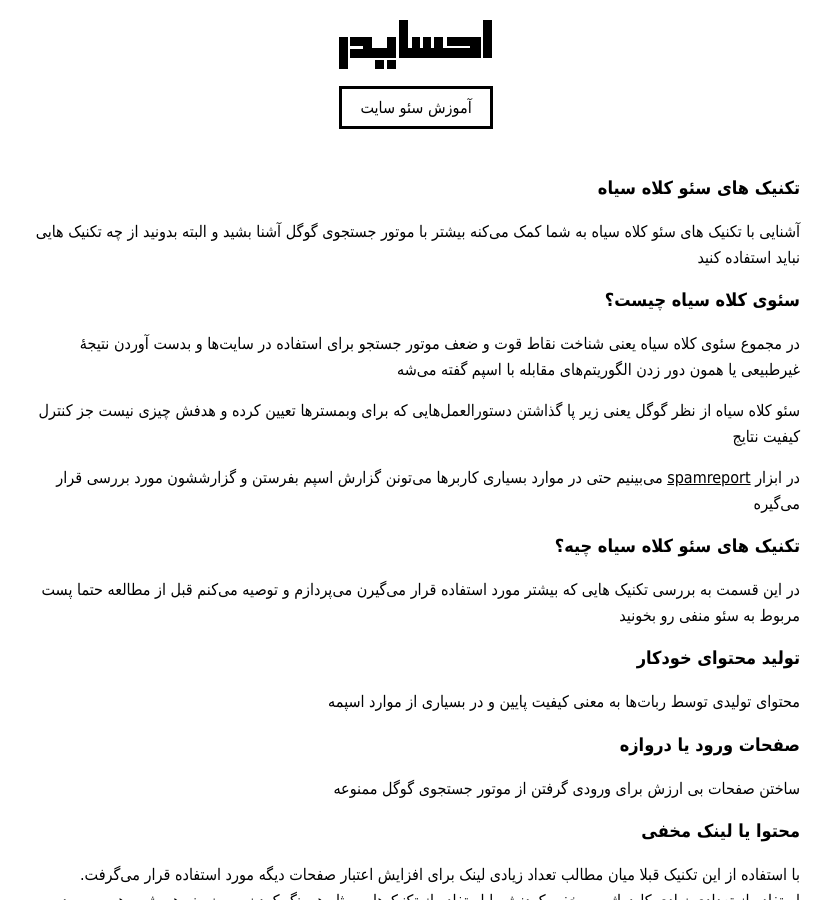
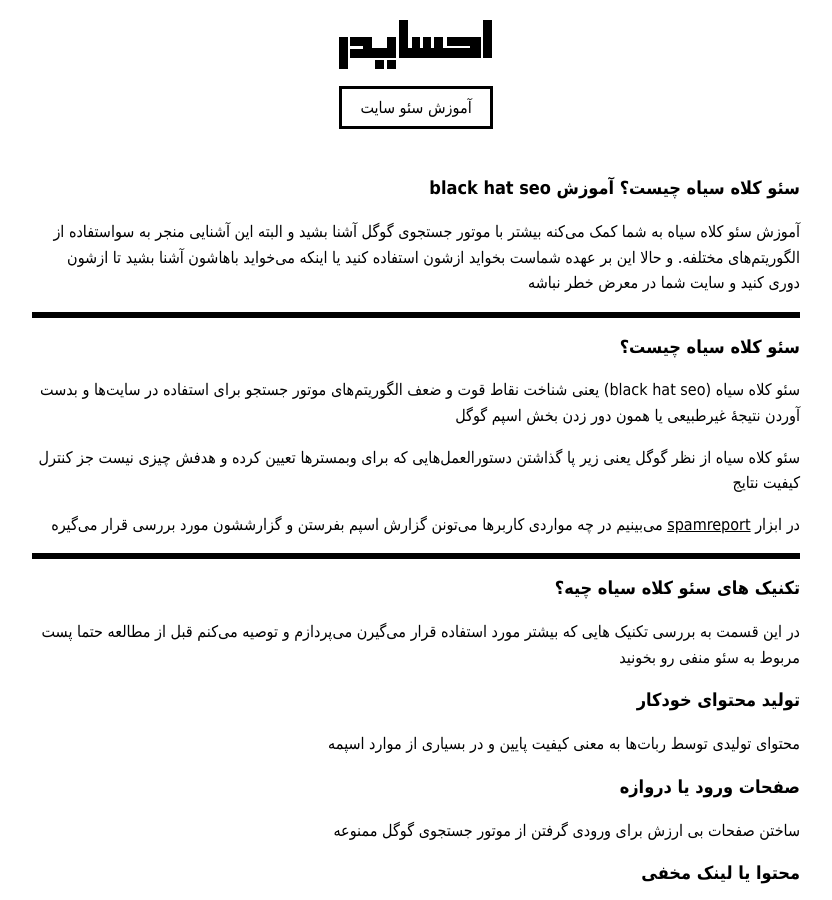
Before and after one commit to darkblog/darkblog.github.io, a Jekyll site: the page built from _posts/2021-5-2-black-hat-seo.md, in a window 1280 px wide and 900 px high. Shown: the whole window, without its empty margins (224-1056 px from the left). Built offline with Jekyll 4.4.1, drawn with Linux system fonts in a browser that asks for light colours.

Commit message:
Update 2021-5-2-black-hat-seo.md

```diff
--- a/_posts/2021-5-2-black-hat-seo.md
+++ b/_posts/2021-5-2-black-hat-seo.md
@@ -1,17 +1,21 @@
 ---
 layout: post
-title: تکنیک های سئو کلاه سیاه
+title: سئو کلاه سیاه چیست؟ آموزش black hat seo
 ---
 
-آشنایی با تکنیک های سئو کلاه سیاه به شما کمک می‌کنه بیشتر با موتور جستجوی گوگل آشنا بشید و البته بدونید از چه تکنیک هایی نباید استفاده کنید
+آموزش سئو کلاه سیاه به شما کمک می‌کنه بیشتر با موتور جستجوی گوگل آشنا بشید و البته این آشنایی منجر به سواستفاده از الگوریتم‌های مختلفه. و حالا این بر عهده شماست بخواید ازشون استفاده کنید یا اینکه می‌خواید باهاشون آشنا بشید تا ازشون دوری کنید و سایت شما در معرض خطر نباشه
 
-## سئوی کلاه سیاه چیست؟
+<hr>
 
-در مجموع سئوی کلاه سیاه یعنی شناخت نقاط قوت و ضعف موتور جستجو برای استفاده در سایت‌ها و بدست آوردن نتیجۀ غیرطبیعی یا همون دور زدن الگوریتم‌های مقابله با اسپم گفته می‌شه
+## سئو کلاه سیاه چیست؟
+
+سئو کلاه سیاه (black hat seo) یعنی شناخت نقاط قوت و ضعف الگوریتم‌های موتور جستجو برای استفاده در سایت‌ها و بدست آوردن نتیجۀ غیرطبیعی یا همون دور زدن بخش اسپم گوگل
 
 سئو کلاه سیاه از نظر گوگل یعنی زیر پا گذاشتن دستورالعمل‌هایی که برای وبمسترها تعیین کرده و هدفش چیزی نیست جز کنترل کیفیت نتایج
 
-در ابزار [spamreport](https://www.google.com/webmasters/tools/spamreport) می‌بینیم حتی در موارد بسیاری کاربرها می‌تونن گزارش اسپم بفرستن و گزارششون مورد بررسی قرار می‌گیره
+در ابزار [spamreport](https://www.google.com/webmasters/tools/spamreport) می‌بینیم در چه مواردی کاربرها می‌تونن گزارش اسپم بفرستن و گزارششون مورد بررسی قرار می‌گیره
+
+<hr>
 
 ## تکنیک های سئو کلاه سیاه چیه؟
 
```
